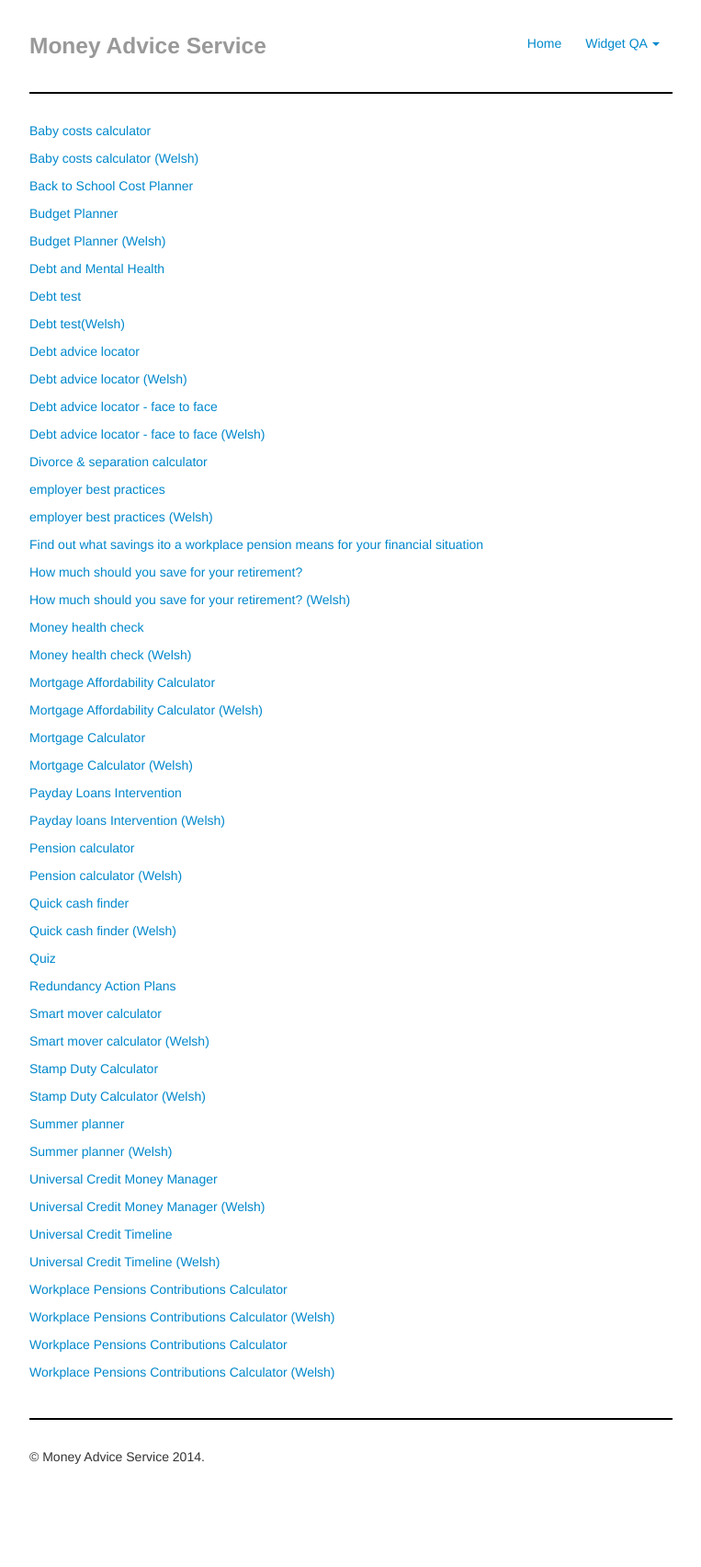
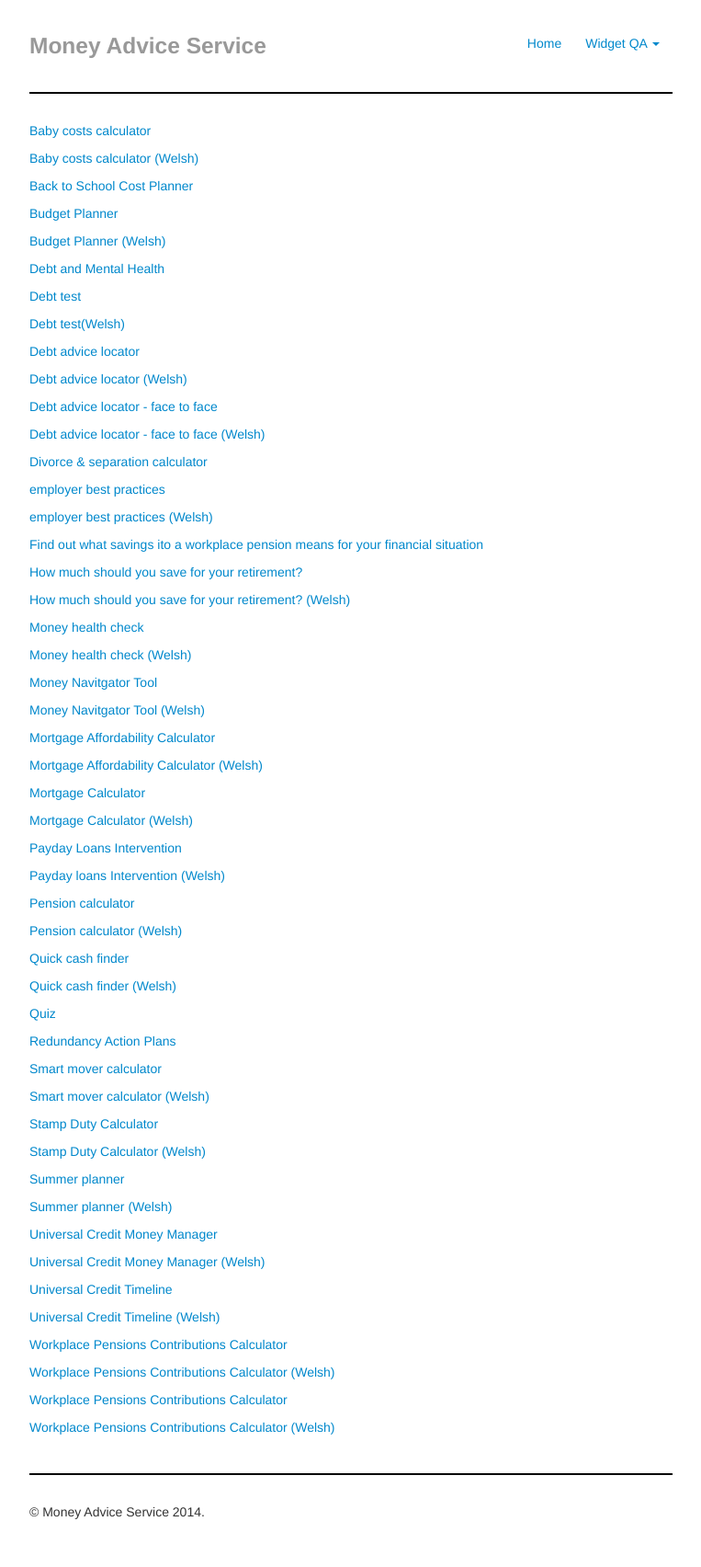
Before and after one commit to moneyadviceservice/test-harness, a Jekyll site: the page built from index.html, in a window 1280 px wide. Shown: the whole page at 92% size, without its empty margins (258-1021 px from the left). Built offline with Jekyll 4.4.1, drawn with Linux system fonts in a browser that asks for light colours; before the commit the page ends 1644 px from its top, so only the background shows below that.

Commit message:
[TP-11545] Added new tool to the test harness

```diff
--- a/index.html
+++ b/index.html
@@ -42,6 +42,10 @@
     name: "Money health check"
   - id: health_check_cy
     name: "Money health check (Welsh)"
+  - id: money_navigator_tool
+    name: "Money Navitgator Tool"
+  - id: money_navigator_tool_cy
+    name: "Money Navitgator Tool (Welsh)"
   - id: mortgage_affordability_calculator
     name: "Mortgage Affordability Calculator"
   - id: mortgage_affordability_calculator_cy
```
